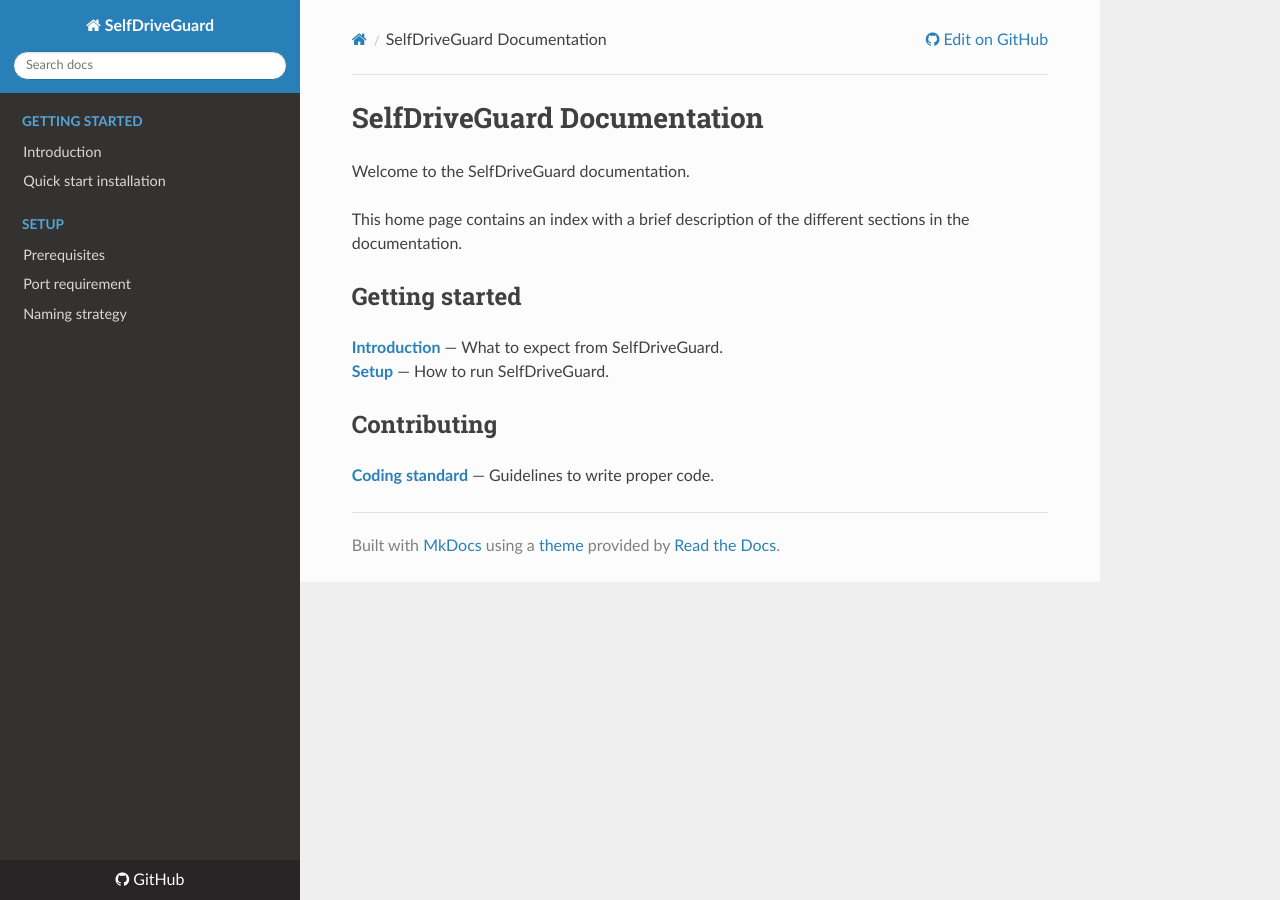
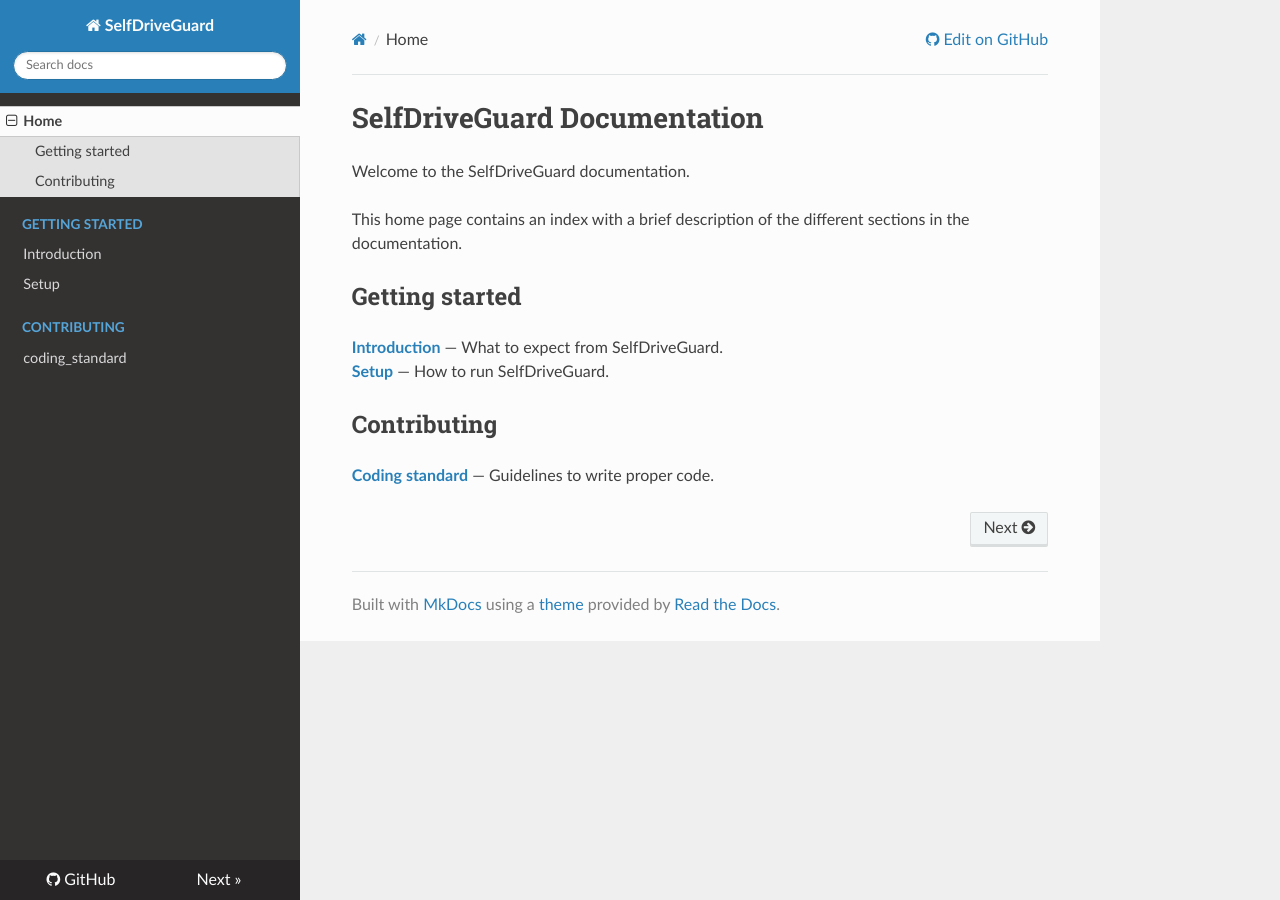
Before and after one commit to SelfDriveGuard/sdg-engine, an MkDocs documentation site: the page built from docs/index.md, in a window 1280 px wide. Built offline with MkDocs 1.6.1, drawn with Linux system fonts in a browser that asks for light colours; nearby versions of some CDN libraries.

Commit message:
update doc

```diff
--- a/mkdocs.yml
+++ b/mkdocs.yml
@@ -6,13 +6,12 @@ theme: readthedocs
 
 
 nav:
+- Home: 'index.md'
 - Getting started:
-  - 'Introduction': 'setup/build.md'
-  - 'Quick start installation': 'setup/docker.md'
-- Setup:
-  - 'Prerequisites': 'setup/setup.md'
-  - 'Port requirement': '端口分配.md'
-  - 'Naming strategy': '命名规范.md'
+  - 'Introduction': 'start_introduction.md'
+  - 'Setup': 'setup/setup.md'
+- Contributing:
+  - 'coding_standard': 'coding_standard.md'
 
 markdown_extensions:
   - admonition
```
